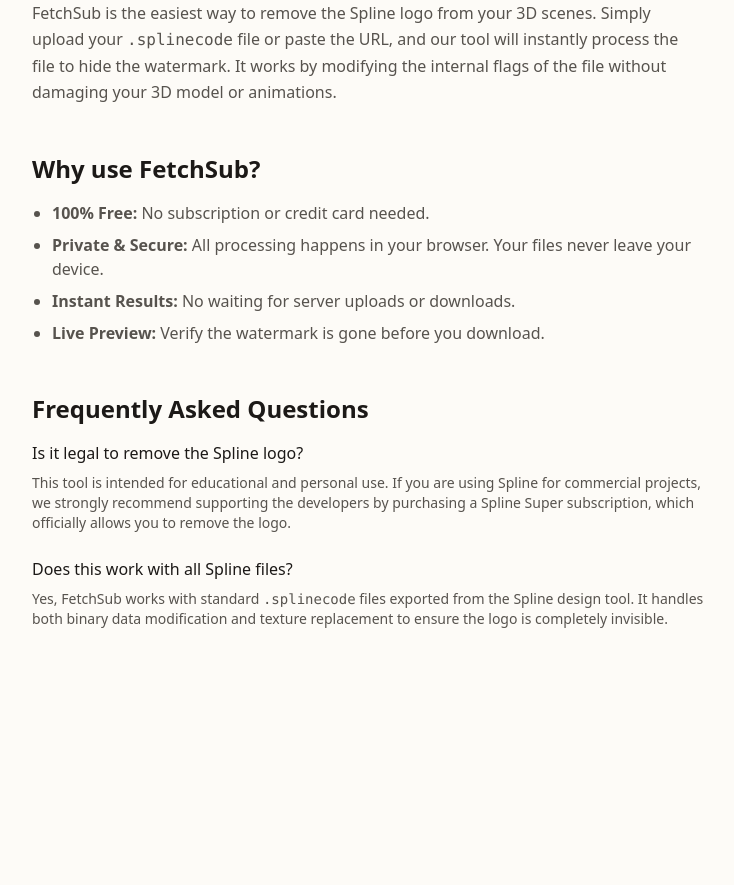
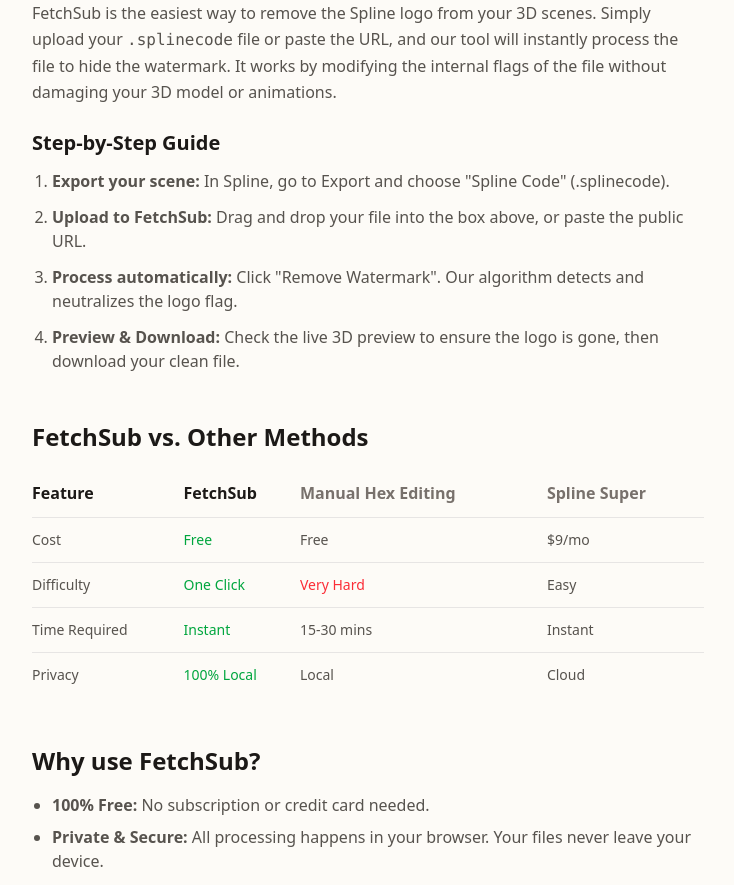
Before and after one commit to sahaj24/watermark-remover, a Next.js app: page / in a window 1280 px wide. Shown: the part 840-1725 px from the top of the page, without its empty margins (272-1006 px from the left). Before the commit the page ends 1533 px from the top, so only its background shows below. Built offline with nearby package versions, Linux system fonts and the light colour scheme.

Commit message:
Enhance SEO content with step-by-step guide and comparison table

```diff
--- a/app/layout.tsx
+++ b/app/layout.tsx
@@ -20,6 +20,7 @@
 };
 
 export const metadata: Metadata = {
+  metadataBase: new URL('https://fetchsub.com'),
   title: "Spline Watermark Remover - Free & Online | FetchSub",
   description: "The best free tool to remove Spline logo and watermarks from .splinecode files. Works instantly in your browser. No signup, no upload, 100% private.",
   keywords: [
--- a/app/page.tsx
+++ b/app/page.tsx
@@ -360,11 +360,69 @@
         <div className="mt-24 max-w-3xl mx-auto text-left space-y-12 pb-12">
           <section>
             <h2 className="text-2xl font-bold text-[#1C1917] mb-4">How to Remove Spline Watermark for Free?</h2>
-            <p className="text-[#57534E] leading-relaxed">
+            <p className="text-[#57534E] leading-relaxed mb-6">
               FetchSub is the easiest way to remove the Spline logo from your 3D scenes.
               Simply upload your <code>.splinecode</code> file or paste the URL, and our tool will instantly process the file to hide the watermark.
               It works by modifying the internal flags of the file without damaging your 3D model or animations.
             </p>
+
+            <h3 className="text-xl font-semibold text-[#1C1917] mb-3">Step-by-Step Guide</h3>
+            <ol className="list-decimal pl-5 space-y-3 text-[#57534E] mb-8">
+              <li>
+                <strong>Export your scene:</strong> In Spline, go to Export and choose "Spline Code" (.splinecode).
+              </li>
+              <li>
+                <strong>Upload to FetchSub:</strong> Drag and drop your file into the box above, or paste the public URL.
+              </li>
+              <li>
+                <strong>Process automatically:</strong> Click "Remove Watermark". Our algorithm detects and neutralizes the logo flag.
+              </li>
+              <li>
+                <strong>Preview & Download:</strong> Check the live 3D preview to ensure the logo is gone, then download your clean file.
+              </li>
+            </ol>
+          </section>
+
+          <section>
+            <h2 className="text-2xl font-bold text-[#1C1917] mb-4">FetchSub vs. Other Methods</h2>
+            <div className="overflow-x-auto">
+              <table className="w-full text-left border-collapse">
+                <thead>
+                  <tr className="border-b border-[#E7E5E4]">
+                    <th className="py-3 font-semibold text-[#1C1917]">Feature</th>
+                    <th className="py-3 font-semibold text-[#1C1917]">FetchSub</th>
+                    <th className="py-3 font-semibold text-[#78716C]">Manual Hex Editing</th>
+                    <th className="py-3 font-semibold text-[#78716C]">Spline Super</th>
+                  </tr>
+                </thead>
+                <tbody className="text-[#57534E] text-sm">
+                  <tr className="border-b border-[#E7E5E4]">
+                    <td className="py-3">Cost</td>
+                    <td className="py-3 font-medium text-green-600">Free</td>
+                    <td className="py-3">Free</td>
+                    <td className="py-3">$9/mo</td>
+                  </tr>
+                  <tr className="border-b border-[#E7E5E4]">
+                    <td className="py-3">Difficulty</td>
+                    <td className="py-3 font-medium text-green-600">One Click</td>
+                    <td className="py-3 text-red-500">Very Hard</td>
+                    <td className="py-3">Easy</td>
+                  </tr>
+                  <tr className="border-b border-[#E7E5E4]">
+                    <td className="py-3">Time Required</td>
+                    <td className="py-3 font-medium text-green-600">Instant</td>
+                    <td className="py-3">15-30 mins</td>
+                    <td className="py-3">Instant</td>
+                  </tr>
+                  <tr>
+                    <td className="py-3">Privacy</td>
+                    <td className="py-3 font-medium text-green-600">100% Local</td>
+                    <td className="py-3">Local</td>
+                    <td className="py-3">Cloud</td>
+                  </tr>
+                </tbody>
+              </table>
+            </div>
           </section>
 
           <section>
```
